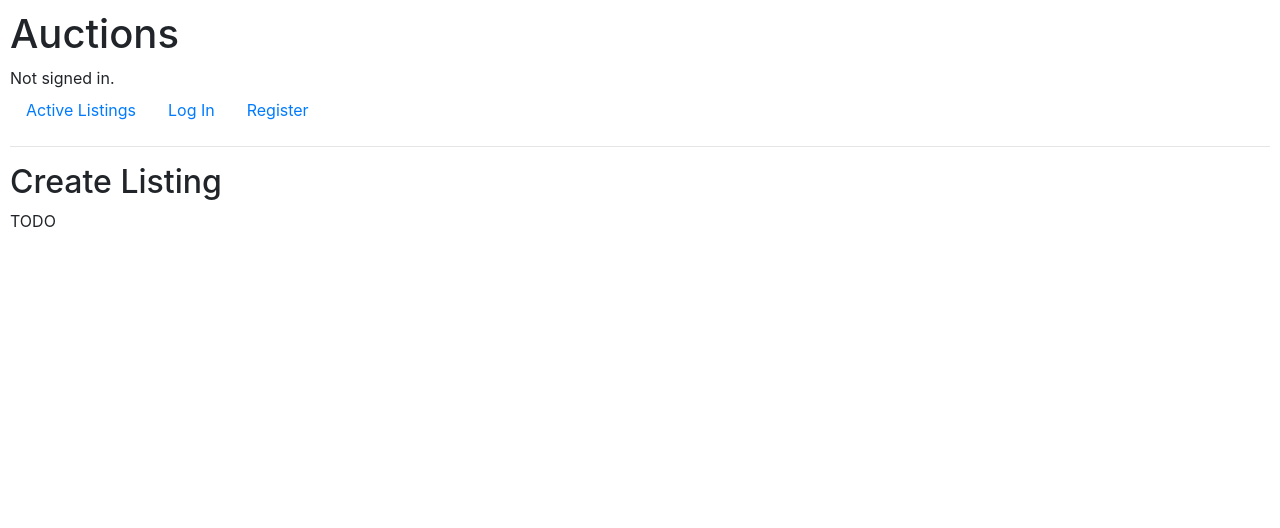
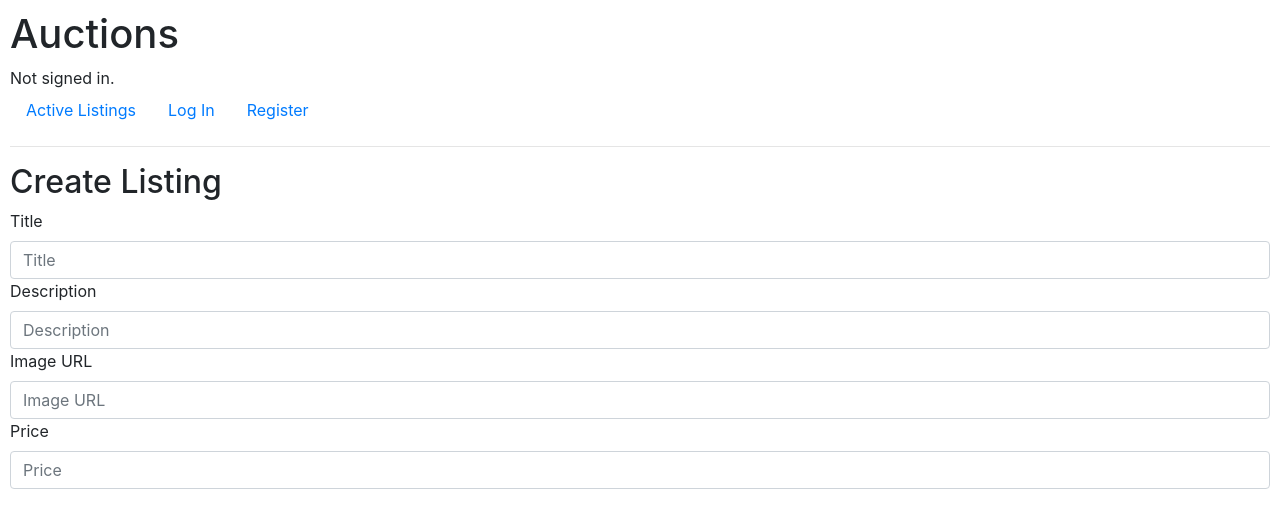
Before and after one commit to fengmclovin/Commerce_Demo, a Django app: page /create in a window 1280 px wide. Shown: the top 528 px of the page. Run offline with Django 3.2, Linux system fonts and the light colour scheme; some libraries are stand-ins or nearby versions.

Commit message:
Update create.html

```diff
--- a/auctions/templates/auctions/create.html
+++ b/auctions/templates/auctions/create.html
@@ -2,6 +2,18 @@
 
 {% block body %}
 <h2>Create Listing</h2>
+<form action="{% url 'createlisting' %}" method="post">
+    {% csrf_token %}
+    <div class="form-group">
+        <label for="title">Title</label>
+        <input class="form-control" type="text" name="title" id="title" placeholder="Title">
+        <label for="description">Description</label>
+        <input class="form-control" type="text" name="description" id="description" placeholder="Description">
+        <label for="imageurl">Image URL</label>
+        <input class="form-control" type="text" name="imageurl" id="imageurl" placeholder="Image URL">
+        <label for="price">Price</label>
+        <input class="form-control" type="text" name="price" id="price" placeholder="Price">
 
-TODO
-{% endblock %}
+    </div>
+
+    {% endblock %}
```
